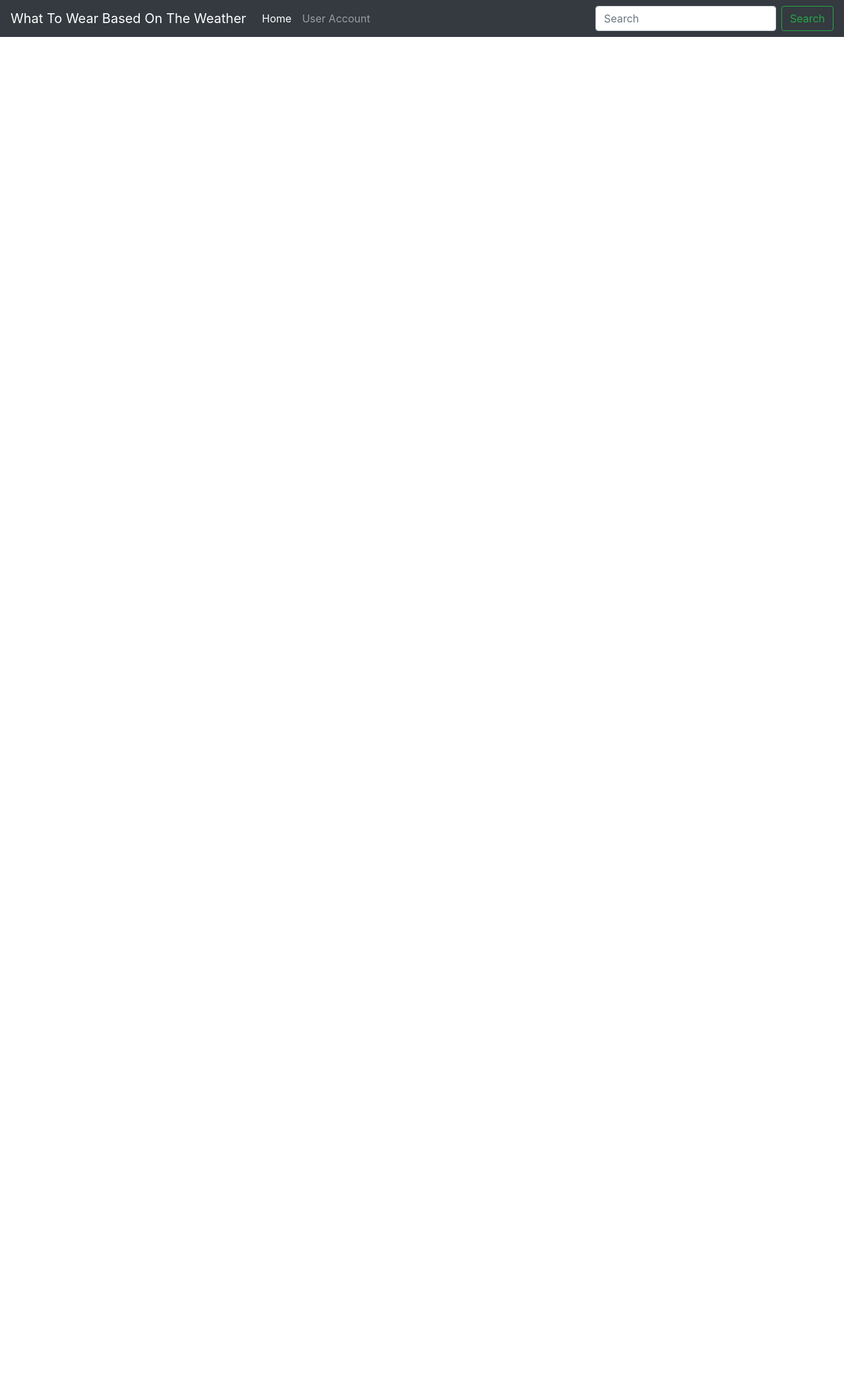
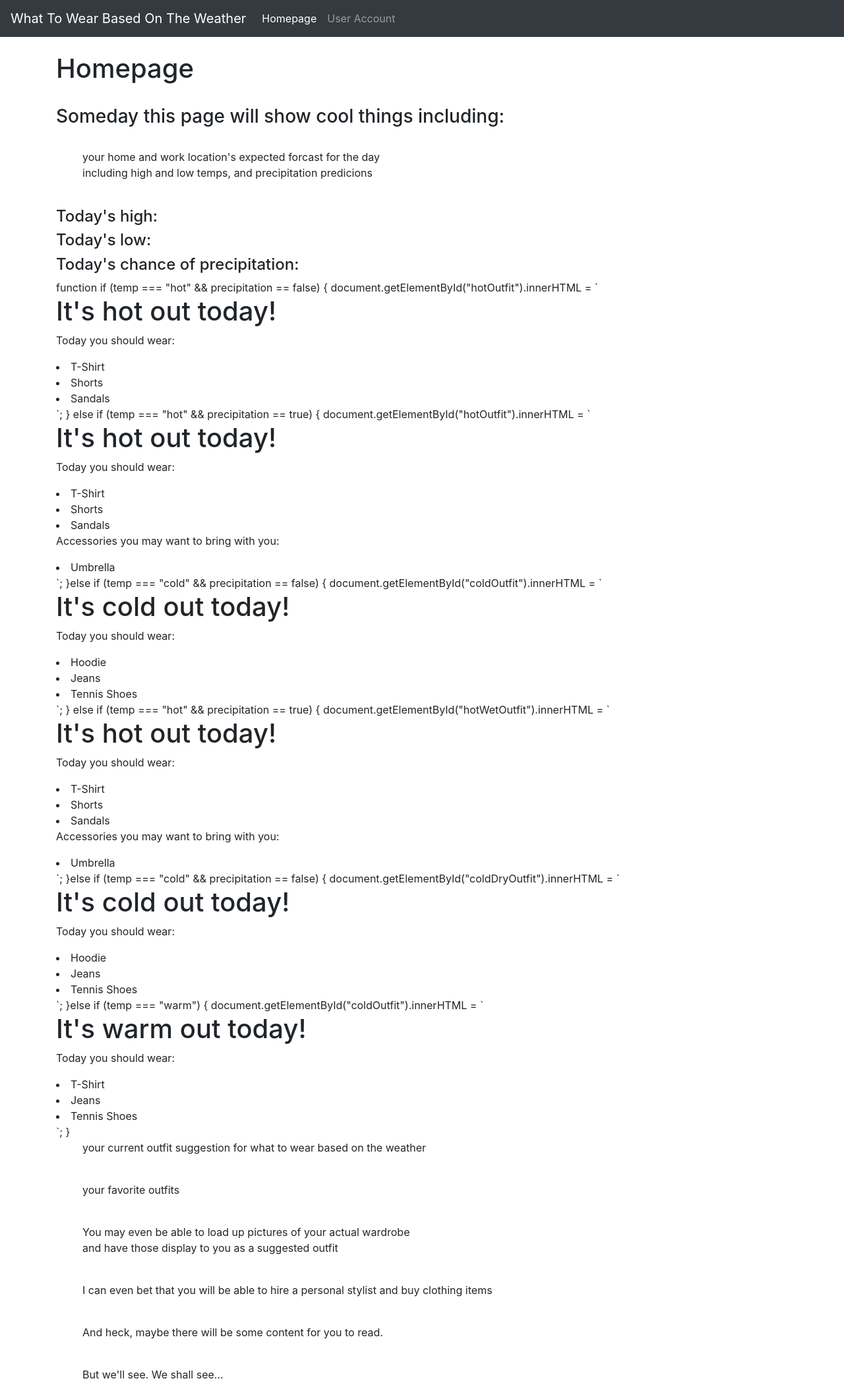
Before and after one commit to emilyhopegrove/HB-Project-What_would_you_wear_based_on_the_weather, a Flask app: page /homepage in a window 1280 px wide. Shown: the whole page at 66% size. Before the commit the page ends 56 px from the top, so only its background shows below. Run offline with Flask 3, Linux system fonts and the light colour scheme; some libraries are stand-ins or nearby versions.

Commit message:
random commit to push

```diff
--- a/requirements.txt
+++ b/requirements.txt
@@ -1,11 +1,16 @@
+certifi==2022.12.7
+charset-normalizer==3.0.1
 click==8.1.3
 Flask==2.2.2
 Flask-SQLAlchemy==3.0.2
+idna==3.4
 importlib-metadata==6.0.0
 itsdangerous==2.1.2
 Jinja2==3.1.2
 MarkupSafe==2.1.2
 psycopg2-binary==2.9.5
+requests==2.28.2
 SQLAlchemy==1.4.46
+urllib3==1.26.14
 Werkzeug==2.2.2
 zipp==3.11.0
--- a/templates/base.html
+++ b/templates/base.html
@@ -8,7 +8,7 @@
     <!-- Bootstrap CSS -->
     <link rel="stylesheet" href="https://cdn.jsdelivr.net/npm/bootstrap@4.0.0/dist/css/bootstrap.min.css" integrity="sha384-Gn5384xqQ1aoWXA+058RXPxPg6fy4IWvTNh0E263XmFcJlSAwiGgFAW/dAiS6JXm" crossorigin="anonymous">
 
-    <title>WHAT WOULD YOU WEAR BASED ON THE WEATHER</title>
+    <title>WHAT TO WEAR BASED ON THE WEATHER</title>
   </head>
   <body>
     {% include 'navbar.html' %}
--- a/templates/homepage.html
+++ b/templates/homepage.html
@@ -2,21 +2,130 @@
 
 {% block title %}Welcome to your homepage!{% endblock %}
 
-{% block body %}
-<h1>Welcome!</h1>
+{% block content %}
 
-<h2>Navigation</h2>
-<ul>
+<h1>Homepage</h1>
+<!-- allow user to navigate to their user account -->
+<!-- <ul>
     <li><a href='/account'> User Account</a></li>
-</ul>
+</ul> -->
+<br>
+<h3>Someday this page will show cool things including:</h3><br>
 
-<h3>Someday this page will show cool things including:</h3><br>
+<ul>your home and work location's expected forcast for the day <br>
+    including high and low temps, and precipitation predicions</ul><br>
+<!-- insert api forcast data here -->
+<h4>Today's high: </h4>
+<h4>Today's low: </h4>
+<h4>Today's chance of precipitation: </h4>
+
+<!-- create an engine to display the outfits to wear based on the conditions above -->
+
+function
+if (temp === "hot" && precipitation == false) {
+  document.getElementById("hotOutfit").innerHTML = `
+  <h1>It's hot out today!</h1>
+  <div>
+    <!-- Top, bottom, footwear for hot weather -->
+    <p>Today you should wear:</p>
+    <li>T-Shirt</li>
+    <li>Shorts</li>
+    <li>Sandals</li>
+  </div>
+  `;
+  } else if (temp === "hot" && precipitation == true) {
+    document.getElementById("hotOutfit").innerHTML = `
+    <h1>It's hot out today!</h1>
+    <div>
+    <!-- Top, bottom, footwear for hot rainy weather -->
+      <p>Today you should wear:</p>
+      <li>T-Shirt</li>
+      <li>Shorts</li>
+      <li>Sandals</li>
+      <!-- Accessories -->
+      <p>Accessories you may want to bring with you:</p>
+      <li>Umbrella</li>
+    </div>
+    `;
+    }else if (temp === "cold" && precipitation == false) {
+  document.getElementById("coldOutfit").innerHTML = `
+  <h1>It's cold out today!</h1>
+  <div>
+    <p>Today you should wear:</p>
+    <li>Hoodie</li>
+    <li>Jeans</li>
+    <li>Tennis Shoes</li>
+  </div>
+  `;
+  } else if (temp === "hot" && precipitation == true) {
+    document.getElementById("hotWetOutfit").innerHTML = `
+    <h1>It's hot out today!</h1>
+    <div>
+    <!-- Top, bottom, footwear for hot rainy weather -->
+      <p>Today you should wear:</p>
+      <li>T-Shirt</li>
+      <li>Shorts</li>
+      <li>Sandals</li>
+      <!-- Accessories -->
+      <p>Accessories you may want to bring with you:</p>
+      <li>Umbrella</li>
+    </div>
+    `;
+    }else if (temp === "cold" && precipitation == false) {
+  document.getElementById("coldDryOutfit").innerHTML = `
+  <h1>It's cold out today!</h1>
+  <div>
+    <p>Today you should wear:</p>
+    <li>Hoodie</li>
+    <li>Jeans</li>
+    <li>Tennis Shoes</li>
+  </div>
+  `;
+  }else if (temp === "warm") {
+    document.getElementById("coldOutfit").innerHTML = `
+    <h1>It's warm out today!</h1>
+    <div>
+        <p>Today you should wear:</p>
+        <li>T-Shirt</li>
+        <li>Jeans</li>
+        <li>Tennis Shoes</li>
+
+    </div>
+    `;
+    }
+
+  <!-- // make some mock data, like tits above, and that drives conditions
+  // the conditions are if/elses that are determine what to wear based on mock data
+  // you need to think about the data structure to use for showing random clothing shit
+  // see white board for some basic shit/ideas -->
+
+
+
+
+
+
+
+
+
+
+
+
+
+
+
+
+
+<!--  -->
+<ul>your current outfit suggestion for what to wear based on the weather</ul><br>
+<!-- insert api data here -->
 <ul>your favorite outfits</ul><br>
-<ul>your home and work location's expected forcast for the day</ul><br>
-<ul>your current outfit suggestion for what to wear based on the weather</ul><br>
+<!--fave outfits will be 3.0+ -->
+
 <ul>You may even be able to load up pictures of your actual wardrobe <br>
     and have those display to you as a suggested outfit</ul><br>
+<!-- post course work maybe -->
 <ul> I can even bet that you will be able to hire a personal stylist and buy clothing items</ul><br>
+<!-- post course work maybe -->
 <ul> And heck, maybe there will be some content for you to read.</ul><br>
 <ul> But we'll see. We shall see...</ul>
 {% endblock %}
--- a/templates/navbar.html
+++ b/templates/navbar.html
@@ -9,15 +9,16 @@
     <div class="collapse navbar-collapse" id="navbarSupportedContent">
       <ul class="navbar-nav mr-auto">
         <li class="nav-item active">
-          <a class="nav-link" href="#">Home <span class="sr-only">(current)</span></a>
+          <a class="nav-link" href="/homepage">Homepage <span class="sr-only">(current)</span></a>
         </li>
         <li class="nav-item">
           <a class="nav-link" href="{{url_for('account')}}">User Account</a>
         </li>
       </ul>
-      <form class="form-inline my-2 my-lg-0">
+      <!-- might uncomment out in future -->
+      <!-- <form class="form-inline my-2 my-lg-0">
         <input class="form-control mr-sm-2" type="search" placeholder="Search" aria-label="Search">
         <button class="btn btn-outline-success my-2 my-sm-0" type="submit">Search</button>
-      </form>
+      </form> -->
     </div>
   </nav>
```
Also changed, not shown: server.py (+6 -1 lines), templates/account.html (+15 -2 lines), templates/create-new-account.html (+96 -47 lines), templates/user.html (deleted).
